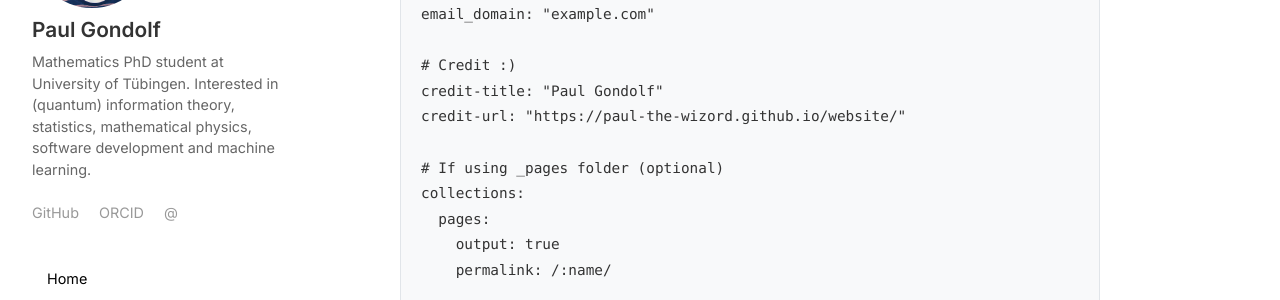
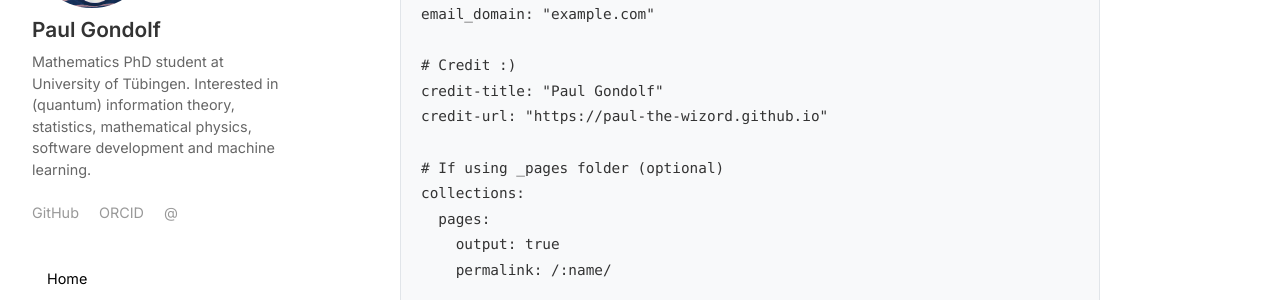
Before and after one commit to Paul-the-Wizord/paul-the-wizord.github.io, a Jekyll site: the page built from _posts/2025-09-03-website-setup-guide.md, in a window 1280 px wide and 900 px high, scrolled down 1193 px. Shown: the part 152-452 px from the top of the window. Built offline with Jekyll 4.4.1, drawn with Linux system fonts in a browser that asks for light colours; part of the change alters nothing that is shown.

Commit message:
Reset baseurl

```diff
--- a/_config.yml
+++ b/_config.yml
@@ -2,7 +2,7 @@
 title: "Paul Gondolf"
 description: >- # this means to ignore newlines until "baseurl:"
   Mathematics PhD student at University of Tübingen. Interested in (quantum) information theory, statistics, mathematical physics, software development and machine learning.
-baseurl: "/website" # the subpath of your site (the repo name)
+baseurl: ""
 url: "https://paul-the-wizord.github.io" # the base hostname & protocol for your site
 
 # Social media usernames (without @ symbol)
--- a/_posts/2025-09-03-website-setup-guide.md
+++ b/_posts/2025-09-03-website-setup-guide.md
@@ -58,7 +58,7 @@ email_domain: "example.com"
 
 # Credit :)
 credit-title: "Paul Gondolf"
-credit-url: "https://paul-the-wizord.github.io/website/"
+credit-url: "https://paul-the-wizord.github.io"
 
 # If using _pages folder (optional)
 collections:
```
